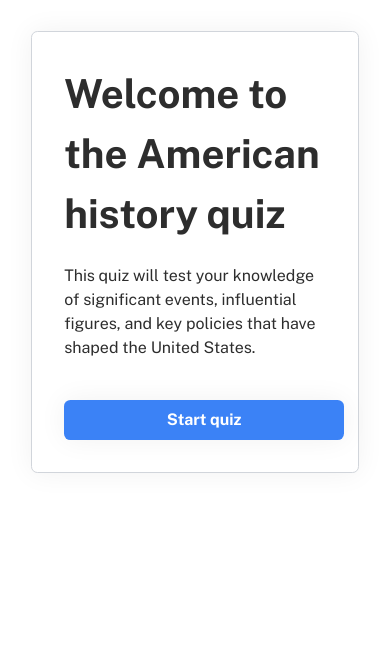
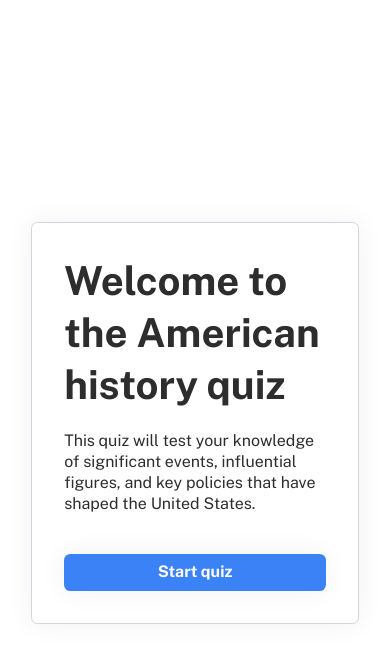
Before and after one commit to Necromancer94/quiz-app, a Vue app: page / in a window 390 px wide. Shown: the top 662 px of the page. Built offline with nearby package versions, Linux system fonts and the light colour scheme.

Commit message:
improved mobile responsiveness

```diff
--- a/App.vue
+++ b/App.vue
@@ -126,4 +126,16 @@ main>div:not(.slide-container) {
   justify-content: inherit;
   flex-direction: inherit;
 }
+
+@media screen and (max-width: 768px) {
+
+  button {
+    min-width: 100%;
+  }
+
+  main {
+    min-height: 100svh;
+  }
+
+}
 </style>
--- a/src/assets/main.css
+++ b/src/assets/main.css
@@ -12,7 +12,7 @@
 }
 
 body {
-  line-height: 1.5;
+  line-height: 1.3;
   -webkit-font-smoothing: antialiased;
 }
 
@@ -69,13 +69,6 @@ h6 {
   --shadow: 0px 0px 28px 0px #0000000F;
   --rounded: 0.4rem;
 }
-
-/* #app {
-  display: flex;
-  flex-direction: column;
-  justify-content: center;
-  align-items: center;
-} */
 
 body {
   padding: 8%;
--- a/src/components/ErrorMessage.vue
+++ b/src/components/ErrorMessage.vue
@@ -43,4 +43,12 @@ const props = defineProps({
     border-radius: var(--rounded);
     animation: slide-in 0.2s ease-in-out;
 }
+
+@media screen and (max-width: 768px) {
+
+    .error-container {
+        width: 100%;
+    }
+
+}
 </style>
--- a/src/components/QuizQuestion.vue
+++ b/src/components/QuizQuestion.vue
@@ -64,7 +64,7 @@ onMounted(() => {
             <fieldset>
                 <div v-for="(answer, index) in questionObj.answers" :key="questionObj.id">
 
-                    <div v-if="questionObj.imagePaths">
+                    <div class="img-container" v-if="questionObj.imagePaths">
                         <img :src="questionObj.imagePaths[index]">
                     </div>
 
@@ -130,4 +130,25 @@ fieldset>div {
 input {
     margin-right: 8px;
 }
+
+
+@media screen and (max-width: 768px) {
+
+    fieldset>div {
+        width: 100%;
+    }
+
+    .img-container {
+        order: 2;
+    }
+
+    input[type='number'] {
+        min-height: 2rem;
+    }
+
+    main {
+        min-height: 100svh;
+    }
+
+}
 </style>
```
